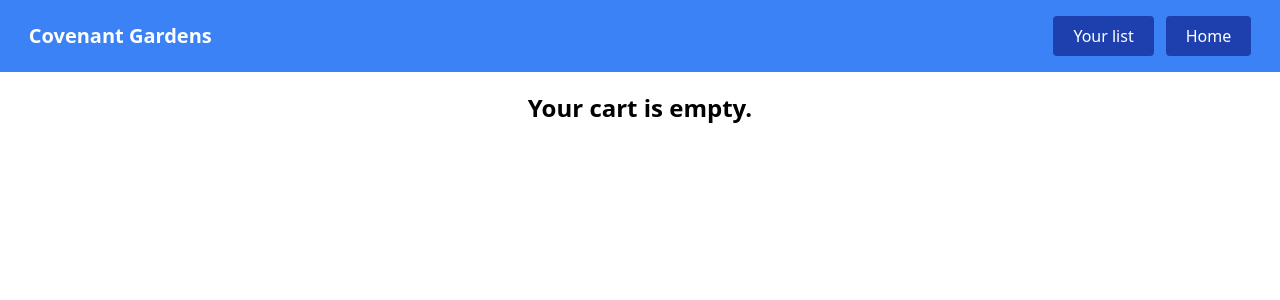
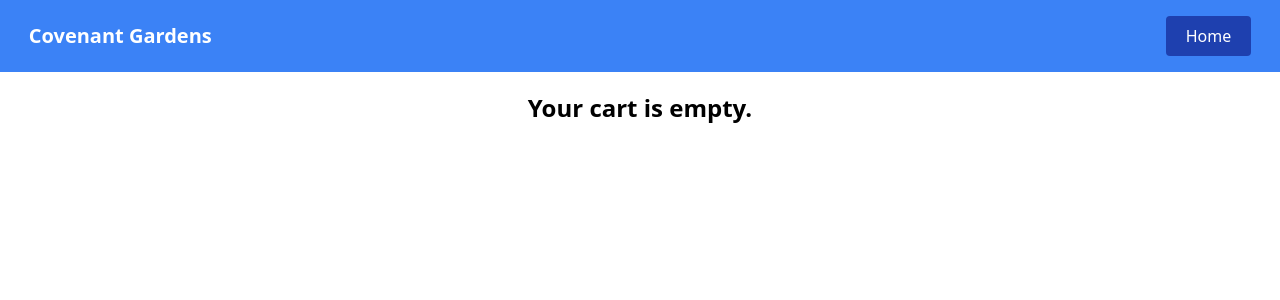
Before and after one commit to isaiahmartin847/farm-web, a Next.js app in the folder client/: page /list in a window 1280 px wide. Shown: the top 300 px of the page. Built offline with nearby package versions, Linux system fonts and the light colour scheme.

Commit message:
made the nav button toggle to what ever the current page is

```diff
--- a/client/src/app/components/nav.js
+++ b/client/src/app/components/nav.js
@@ -1,4 +1,4 @@
-export default function NavBar () {
+export default function NavBar ({btnName, btnUrl}) {
     return (
         <nav className="bg-blue-500 p-4 sticky top-0 z-50">
             <div className="flex justify-between items-center text-white">
@@ -6,8 +6,8 @@ export default function NavBar () {
                     <h1 className="font-extrabold text-xl">Covenant Gardens</h1>
                 </div>
                 <div className="flex items-center mr-[1vw] text-white">
-                    <a href="/list" className="bg-blue-800 px-5 py-2 rounded mr-3">Your list</a>
-                    <a href="/" className="bg-blue-800 px-5 py-2 rounded">Home</a>
+                    {/* <a href="/list" className="bg-blue-800 px-5 py-2 rounded mr-3">Your list</a> */}
+                    <a href={btnUrl} className="bg-blue-800 px-5 py-2 rounded">{btnName}</a>
                 </div>
             </div>
         </nav>
--- a/client/src/app/list/page.js
+++ b/client/src/app/list/page.js
@@ -43,7 +43,10 @@ export default function Cart() {
 
     return (
         <>
-            <NavBar />
+            <NavBar
+            btnName={"Home"}
+            btnUrl={"/"}
+            />
 
             {Object.entries(cart).length === 0 ? (
                 <EmptyCart></EmptyCart>
--- a/client/src/app/page.js
+++ b/client/src/app/page.js
@@ -6,7 +6,10 @@ import React, { Suspense } from 'react';
 export default function Main () {
   return (
     <>
-      <NavBar />
+      <NavBar
+      btnName={"list"}
+      btnUrl={"/list"}
+      />
       <List />
     </>
   )
```
